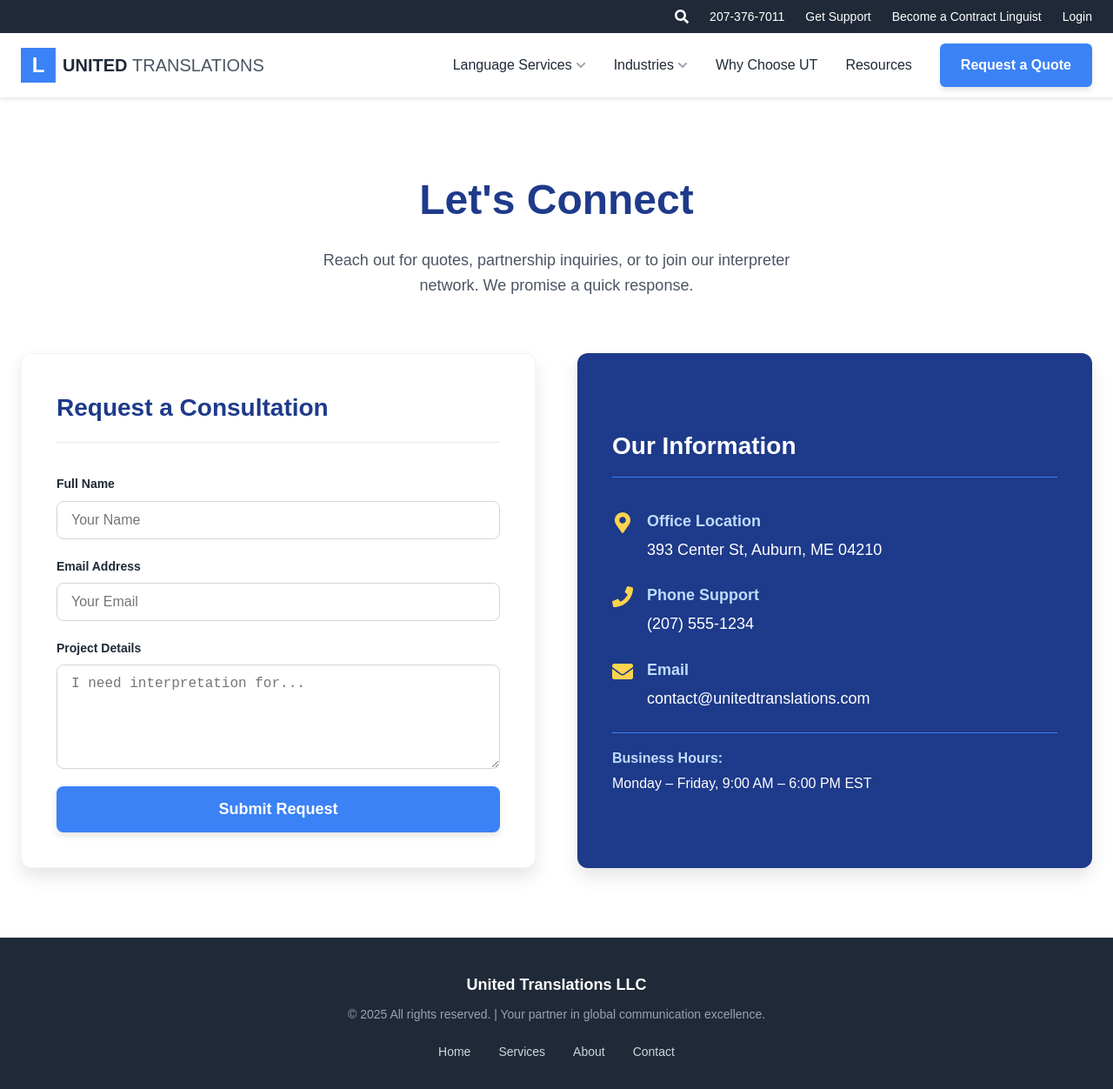
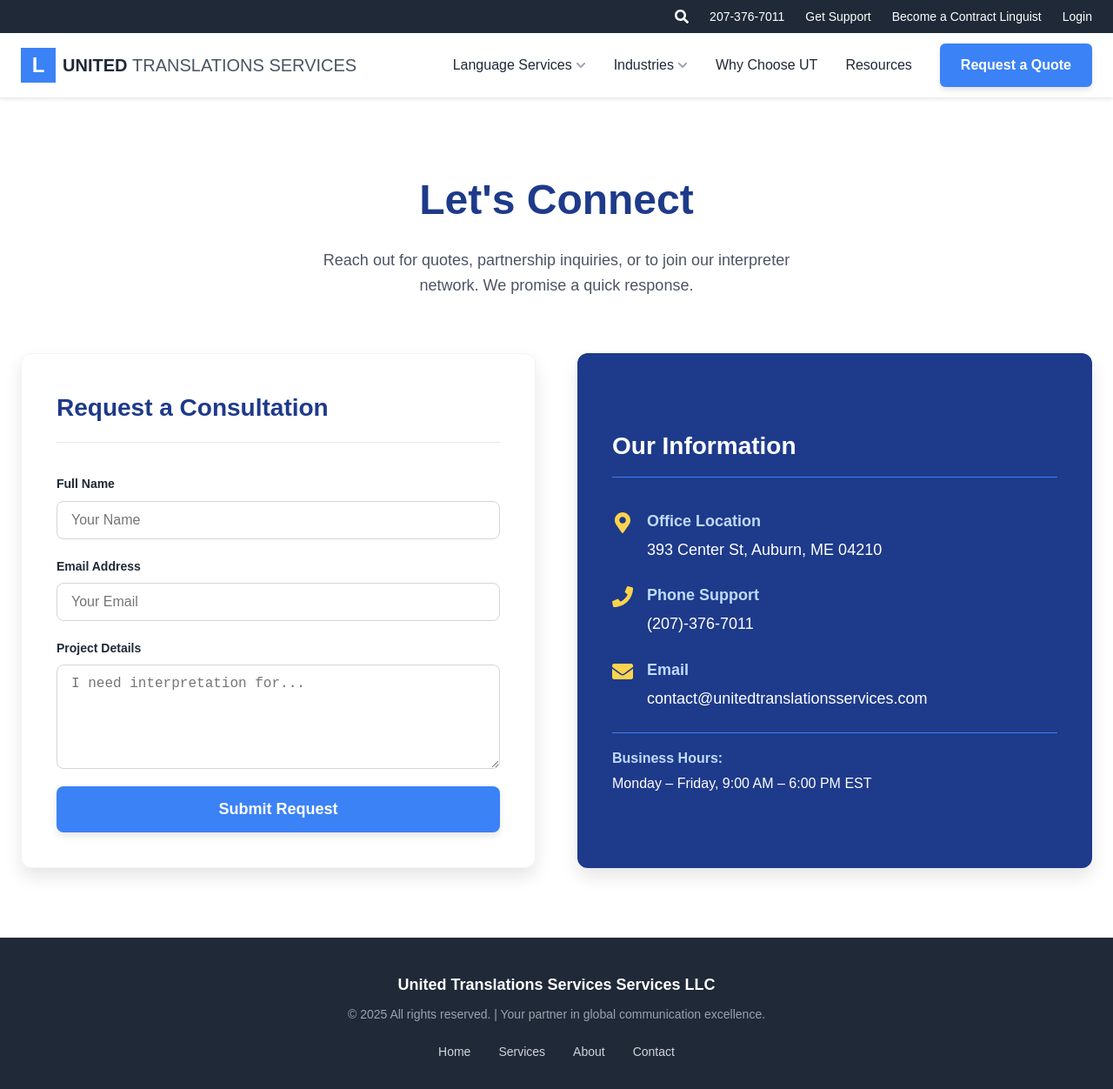
Before and after one commit to therealOfarah/United-Translation-, a React (Vite) app: page /contact in a window 1280 px wide. Shown: the top 1252 px of the page at 87% size. Built offline with nearby package versions, Linux system fonts and the light colour scheme.

Commit message:
update final features for launch

```diff
--- a/src/About.jsx
+++ b/src/About.jsx
@@ -46,7 +46,7 @@ export default function About() {
                 <div className="about-header">
                     <h2 className="about-heading">Our Commitment</h2>
                     <p className="about-subheading">
-                        United Translations LLC was founded to provide reliable, culturally aware language solutions.
+                        United Translations Services LLC was founded to provide reliable, culturally aware language solutions.
                         We believe language should connect, not divide.
                     </p>
                 </div>
--- a/src/App.jsx
+++ b/src/App.jsx
@@ -83,7 +83,7 @@ function Navbar() {
                 <span className="logo-text">L</span>
             </div>
             <span className="logo-title">
-                UNITED <span className='logo-subtitle'>TRANSLATIONS</span>
+                UNITED <span className='logo-subtitle'>TRANSLATIONS SERVICES</span>
             </span>
         </Link>
 
@@ -124,7 +124,7 @@ function Footer() {
   return (
     <footer className="main-footer">
       <div className="footer-content">
-        <p className="footer-title">United Translations LLC</p>
+        <p className="footer-title">United Translations Services Services LLC</p>
         <p className="footer-copy">© {new Date().getFullYear()} All rights reserved. | Your partner in global communication excellence.</p>
         <div className="footer-links-container">
           <Link to="/" className="footer-link">Home</Link>
@@ -223,7 +223,7 @@ function Home() {
         <div className="cta-banner-content">
           <h2 className="cta-banner-heading">Trusted by Leading Organizations Globally</h2>
           <p className="cta-banner-text">
-            Partner with United Translations for reliable, high-quality language solutions tailored to your industry.
+            Partner with United Translations Services for reliable, high-quality language solutions tailored to your industry.
           </p>
           <Link
             to="/contact"
@@ -235,8 +235,8 @@ function Home() {
       </section>
 
       {/* Testimonials remain */}
-      <section className="section-padding testimonials-section">
-        <h2 className="section-heading">What Our Clients Say</h2>
+      {/* <section className="section-padding testimonials-section"> */}
+        {/* <h2 className="section-heading">What Our Clients Say</h2> */}
         <motion.div
           className="testimonials-grid"
           variants={containerVariants}
@@ -246,7 +246,7 @@ function Home() {
         >
             {/* Testimonial map... */}
         </motion.div>
-      </section>
+      {/* </section> */}
 
     </motion.div>
   )
--- a/src/BecomeLinguist.jsx
+++ b/src/BecomeLinguist.jsx
@@ -22,7 +22,7 @@ export default function BecomeLinguist() {
                     Application Submitted Successfully!
                 </h2>
                 <p className="contact-subheading">
-                    Thank you for your interest in joining the United Translations network. We will review your application and contact you shortly.
+                    Thank you for your interest in joining the United Translations Services network. We will review your application and contact you shortly.
                 </p>
             </motion.div>
         );
--- a/src/Contact.jsx
+++ b/src/Contact.jsx
@@ -99,7 +99,7 @@ export default function Contact() {
                         <FaPhone className="info-icon" />
                         <p className="info-text">
                             <span className="info-label">Phone Support</span>
-                            (207) 555-1234
+                            (207)-376-7011
                         </p>
                     </div>
 
@@ -107,7 +107,7 @@ export default function Contact() {
                         <FaEnvelope className="info-icon" />
                         <p className="info-text">
                             <span className="info-label">Email</span>
-                            contact@unitedtranslations.com
+                            contact@unitedtranslationsservices.com
                         </p>
                     </div>
 
```
